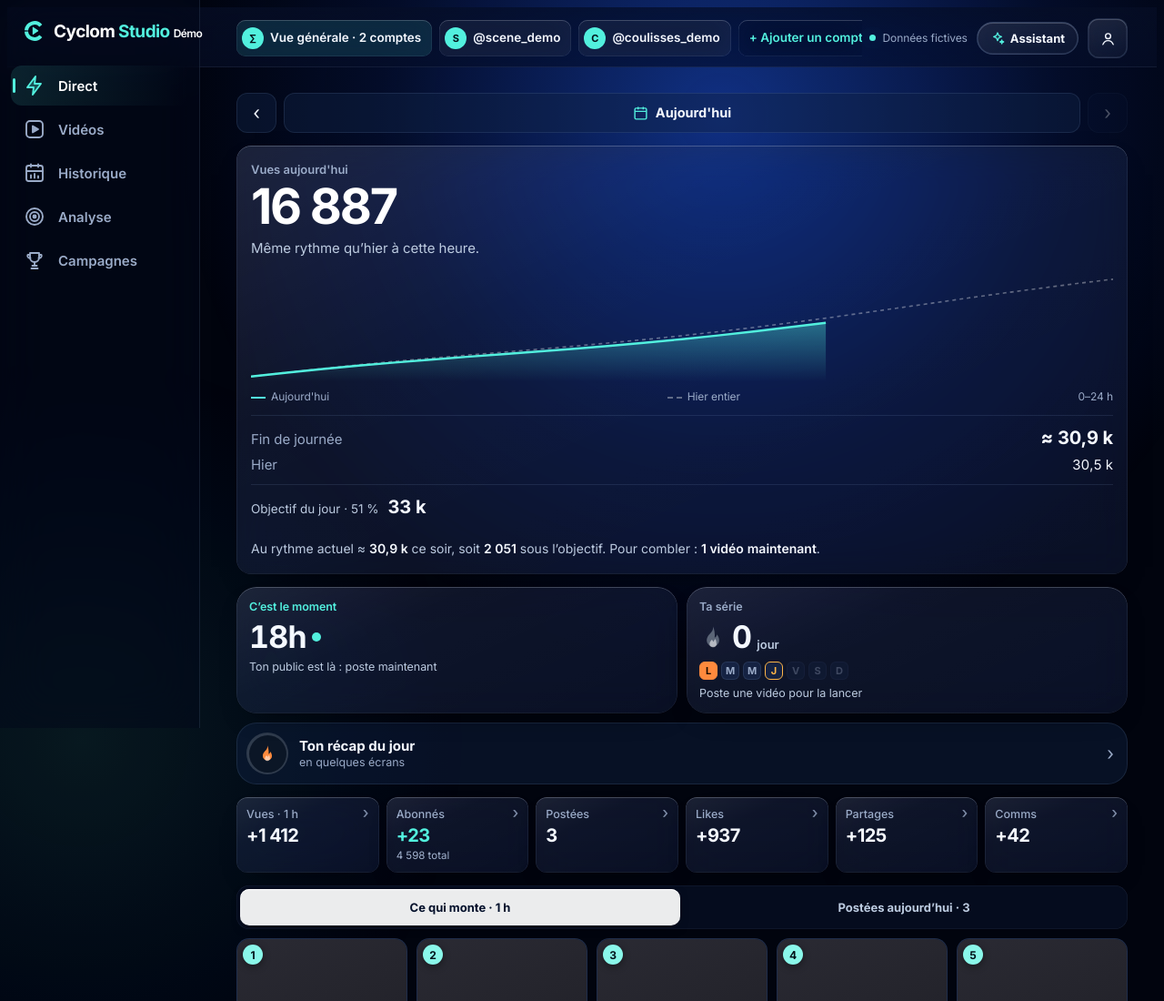
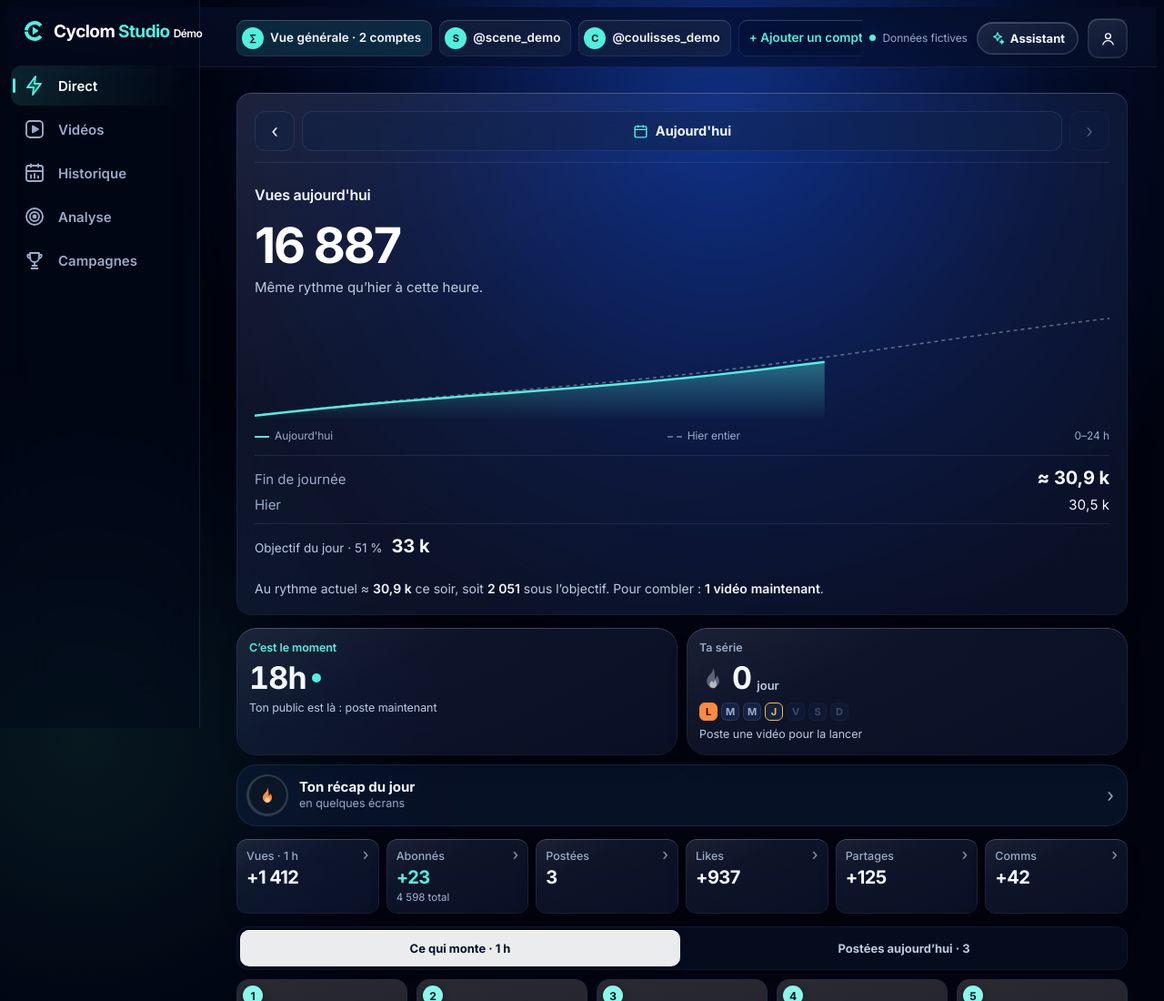
Before and after one commit to Jawedcyclom/cyclom-studio, a plain HTML site: page apercu/index.html in a window 1280 px wide. Shown: the top 1100 px of the page at 91% size. Drawn offline with Linux system fonts and the light colour scheme.

Commit message:
Direct : date et courbe reunies, titre des vues correctement aligne

```diff
--- a/apercu/index.html
+++ b/apercu/index.html
@@ -1603,6 +1603,11 @@ html.neon .pill.b{background:rgba(255,92,124,.14)!important;color:#ff8aa6!import
 html.neon:not(.studio){--muted:#9aabc8}
 html.neon:not(.studio) :is(.note,.an-base,.an-d.muted,.sec-h small,.tile small,.sm small){color:#a3b3cf}
 .vd + .link{margin-top:-4px}
+/* Direct : la date et sa courbe forment une seule carte, sans marges négatives. */
+.card.hero.day-card{padding:20px!important}
+.day-card>.daynav{margin:0 0 18px;padding:0 0 12px;border-bottom:1px solid var(--edge);background:none;box-shadow:none;border-radius:0}
+.day-card>.day-title{margin:0 0 12px;font:600 16px/1.4 var(--body);color:var(--fg);letter-spacing:-.015em}
+@media(max-width:959px){.card.hero.day-card{padding:16px!important}.day-card>.daynav{margin:0 0 16px}.day-card>.day-title{font-size:15px}}
 </style>
 
 <header class="top">
@@ -2008,17 +2013,17 @@ document.addEventListener('click', e => { const cp = e.target.closest('[data-cam
 
 // ---------- Vue : Direct ----------
 function vDirect(A, C) {
-  if (st.jour && st.jour !== C.P.day) return navJour(st.jour, A, C, 'djour') + vJourPasse(A, C, st.jour);
+  if (st.jour && st.jour !== C.P.day) return vJourPasse(A, C, st.jour);
   const nb = C.duJour.length;
   let h = '';
   if ((SITE || DRIVE) && Date.now() - RAW.maj > (DRIVE ? 20 : 45) * 60000) h += `<div class="warnbox">Le dernier relevé date de ${ago(RAW.maj).replace('il y a ', '')} : les chiffres du jour peuvent être en dessous de la réalité.</div>`;
   h += bandeaux();
 
   h += coupOeil(A, C);
-  h += navJour(C.P.day, A, C, 'djour');
-
-  h += `<section class="card hero oeil-suite ${courses(A).some(x => x.type === 'vues' && x.fin && x.fin > Date.now()) ? '' : 'oeil-est'}">
-    <div class="lbl" style="display:flex;justify-content:space-between;align-items:center;gap:8px">${C.partiel ? 'Vues depuis ' + new Date(C.partiel).toLocaleTimeString('fr-FR', { timeZone: TZ, hour: '2-digit', minute: '2-digit' }).replace(':', 'h') : "Vues aujourd'hui"}</div>
+
+  h += `<section class="card hero day-card oeil-suite ${courses(A).some(x => x.type === 'vues' && x.fin && x.fin > Date.now()) ? '' : 'oeil-est'}">
+    ${navJour(C.P.day, A, C, 'djour')}
+    <h2 class="day-title">${C.partiel ? 'Vues depuis ' + new Date(C.partiel).toLocaleTimeString('fr-FR', { timeZone: TZ, hour: '2-digit', minute: '2-digit' }).replace(':', 'h') : "Vues aujourd'hui"}</h2>
     <div class="big num">${fmt(C.today)}</div>
     <p class="say">${phrase(A, C)}</p>
     ${C.partiel ? '' : courbeJour(A, C, C.P.day)}
@@ -2129,7 +2134,7 @@ function vJourPasse(A, C, d) {
     .filter(x => x && x.g > 0 && !(x.v.v >= 1e6 && x.g % 1e5 === 0)) // palier d'arrondi TikTok (1,2 M → 1,3 M) : pas un vrai gain du jour
     .sort((a, b) => b.g - a.g).slice(0, 8);
   const veille = d === C.yd ? 'hier' : 'la veille'; // hier → on compare à avant-hier
-  let h = `<section class="card hero"><div class="lbl">Vues ${d === C.yd ? 'hier' : 'ce jour-là'}</div>
+  let h = `<section class="card hero day-card">${navJour(d, A, C, 'djour')}<h2 class="day-title">Vues ${d === C.yd ? 'hier' : 'ce jour-là'}</h2>
     <div class="big num">${q.g != null ? fmt(q.g) : '—'}</div>
     ${dv != null ? `<p class="say">${Math.abs(dv) < 3 ? 'Presque pareil que' : dv > 0 ? `<b class="up">${pctTxt(dv)}</b> par rapport à` : `<b class="down">${pctTxt(dv)}</b> par rapport à`} ${veille === 'hier' ? 'avant-hier' : 'la veille'} (${k(p.g)} vues).${gains[0] && q.g ? ` La vidéo qui a le plus rapporté a fait <b>${Math.round(gains[0].g / q.g * 100)} %</b> de la journée.` : ''}</p>` : ''}
     ${Q[d] ? '' : '<div class="muted" style="font-size:13px">Pas de chiffres du compte pour ce jour (avant le début du suivi). Les vidéos postées restent visibles.</div>'}
```
Also changed, not shown: apple/index.html (+11 -6 lines), index.html (+11 -6 lines).
